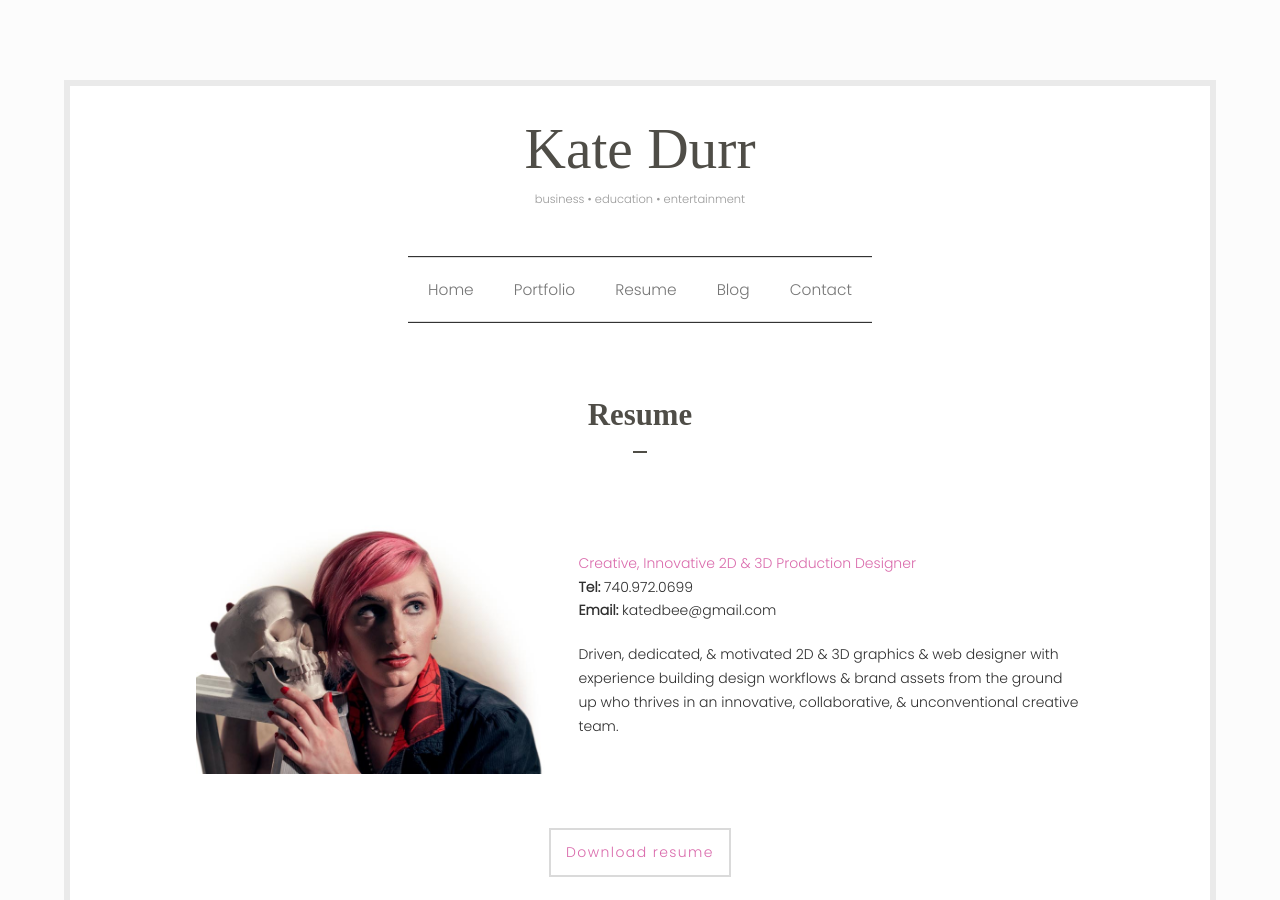
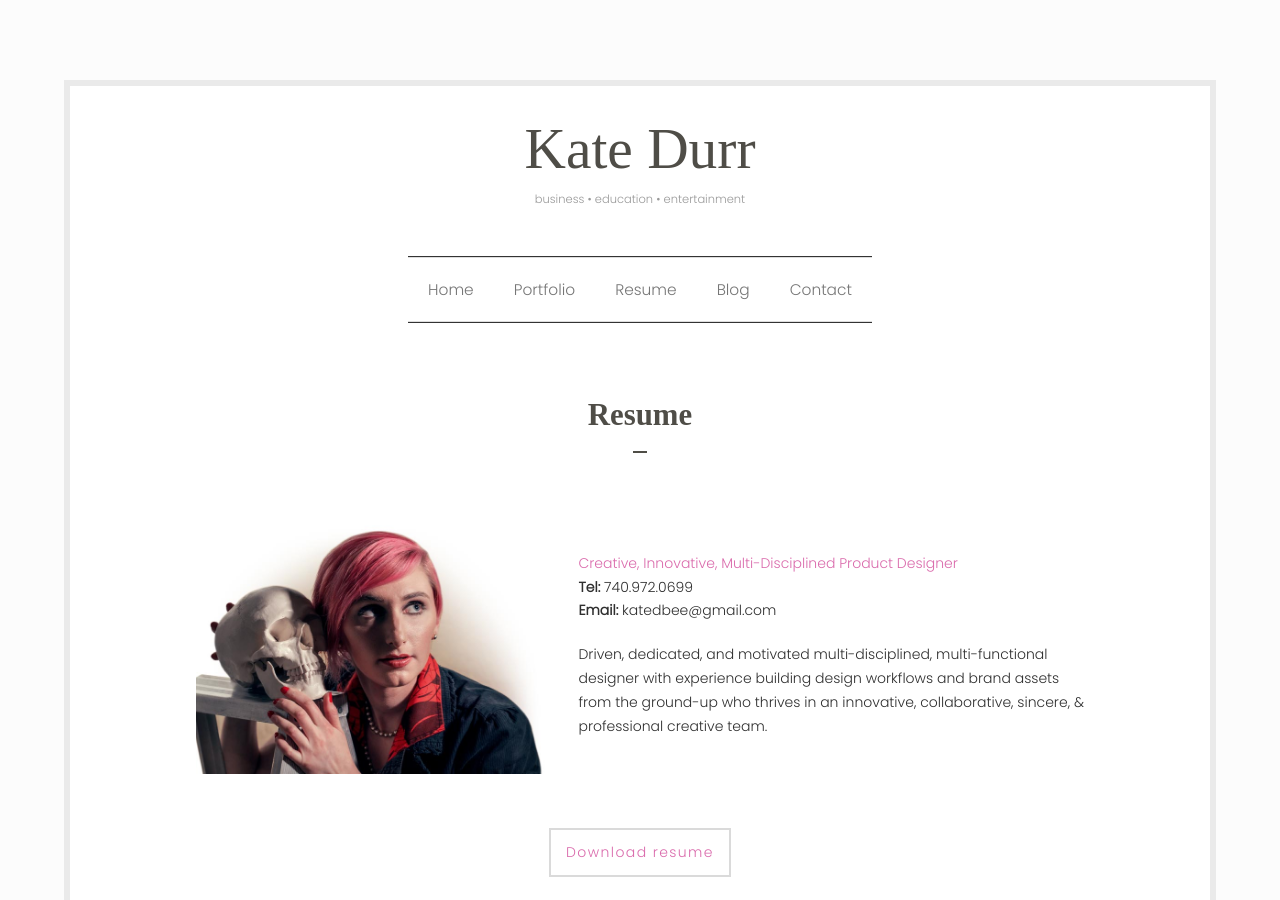
Before and after one commit to Kaedurr/portfolio, a Jekyll site: the page built from resume.html, in a window 1280 px wide and 900 px high. Built offline with Jekyll 4.4.1, drawn with Linux system fonts in a browser that asks for light colours; some web fonts are replaced.

Commit message:
update resume page again
Updated author bio to clarify skillsets

```diff
--- a/resume.html
+++ b/resume.html
@@ -22,10 +22,10 @@ categories: Kate Durr, Resume
 				   	<img src="img/resume-img-20210329-07.jpg" alt="Kate Durr in pink hair and red dress poses with a model skull" class="resp main-image"/>
 			      </div>
 			      <div class="col-md-7 resume-center">
-			      	<div><p><span class="e-heading">Creative, Innovative 2D & 3D Production Designer</span><br>
+			      	<div><p><span class="e-heading">Creative, Innovative, Multi-Disciplined Product Designer</span><br>
 			      	<strong>Tel:</strong> 740.972.0699<br>
 			      	<strong>Email:</strong> katedbee@gmail.com<br></p>
-						<p>Driven, dedicated, & motivated 2D & 3D graphics & web designer with experience building design workflows & brand assets from the ground up who thrives in an innovative, collaborative, & unconventional creative team.</p>
+						<p>Driven, dedicated, and motivated multi-disciplined, multi-functional designer with experience building design workflows and brand assets from the ground-up who thrives in an innovative, collaborative, sincere, & professional creative team.</p>
 				 		</div>
 			      </div>
 			    </div><!-- /row -->
```
